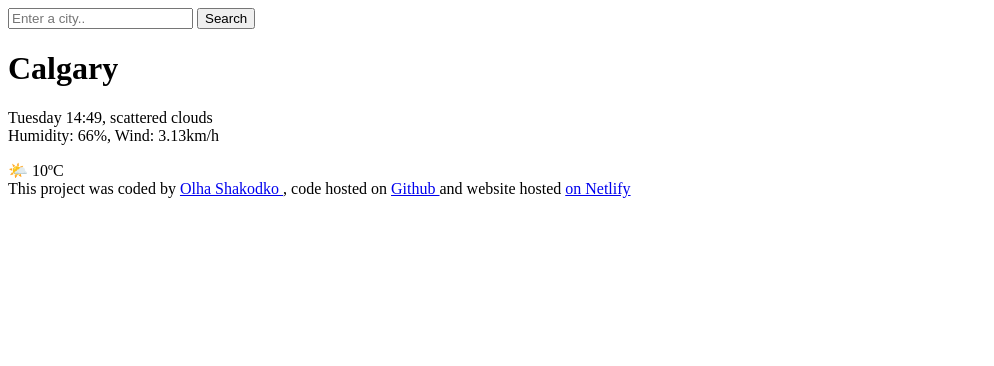
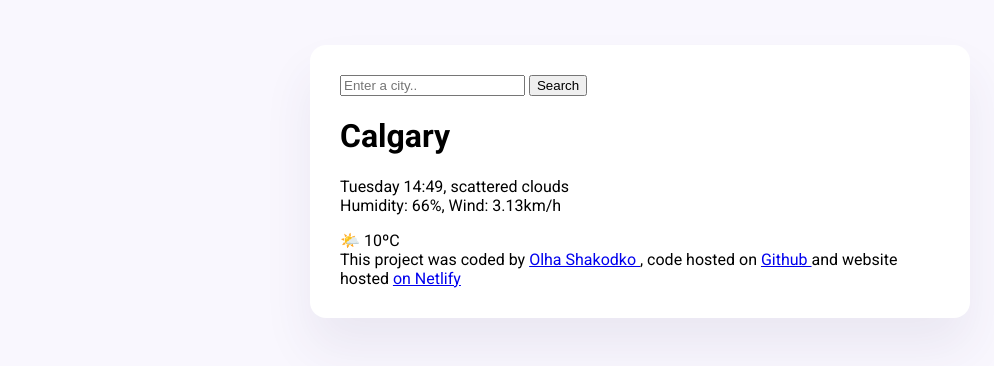
Before and after one commit to OlhaShakodko/meteo, a plain HTML site: page index.html in a window 1280 px wide. Shown: the whole page, without its empty margins (0-994 px from the left). Drawn offline with Linux system fonts and the light colour scheme.

Commit message:
Styled the main container and added custom fonts

```diff
--- a/index.html
+++ b/index.html
@@ -3,9 +3,13 @@
 <head>
     <meta charset="UTF-8">
     <meta name="viewport" content="width=device-width, initial-scale=1.0">
+    <link rel="preconnect" href="https://fonts.googleapis.com">
+    <link rel="preconnect" href="https://fonts.gstatic.com" crossorigin>
+    <link href="https://fonts.googleapis.com/css2?family=Roboto:ital,wght@0,100;0,300;0,400;0,500;0,700;0,900;1,100;1,300;1,400;1,500;1,700;1,900&display=swap" rel="stylesheet">
+    <link rel="stylesheet" href="src/style.css" />
     <title>Meteo App</title>
-</head>
 <body>
+    <div class="weather-app">
     <header>
         <form>
             <input type="search" placeholder="Enter a city.." required/>
@@ -32,5 +36,6 @@
 
 
     </footer>
+    </div>
 </body>
 </html>
--- /dev/null
+++ b/src/style.css
@@ -0,0 +1,12 @@
+body{
+    background-color: #f9f7fe;
+    font-family: "Roboto", sans-serif;
+}
+.weather-app{
+    background-color: white;
+    max-width: 600px;
+    margin: 45px auto;
+    box-shadow: 0 30px 50px rgba(65, 50, 100, 0.08);
+    border-radius: 16px;
+    padding: 30px;
+}
```
